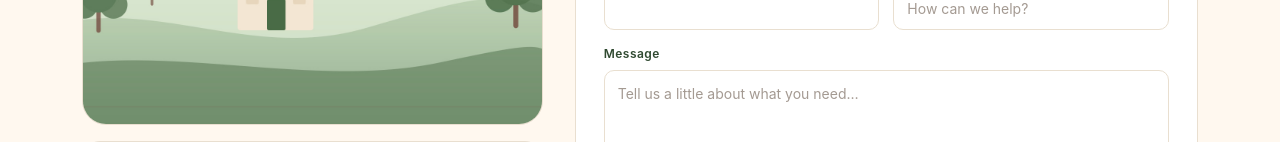
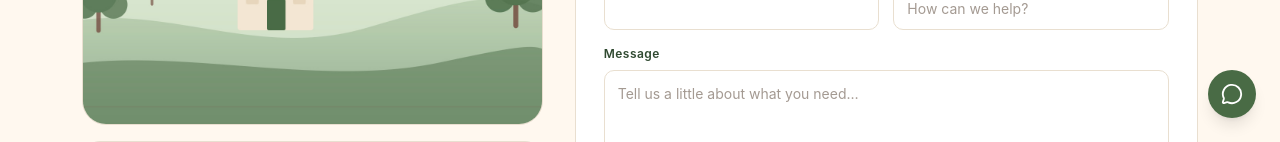
Before and after one commit to BhavyaDudhatra/GauDhaam, a Next.js app: page /contact in a window 1280 px wide. Shown: the part 658-800 px from the top of the page. Built offline with nearby package versions, Linux system fonts and the light colour scheme; no server answers.

Commit message:
Add floating message button bottom-right like LinkedIn

```diff
--- a/app/layout.tsx
+++ b/app/layout.tsx
@@ -4,6 +4,7 @@ import "./globals.css";
 import { CartProvider } from "@/components/cart/cart-context";
 import { ThemeProvider, themeScript } from "@/components/theme-provider";
 import { site } from "@/lib/site";
+import { FloatingMessageButton } from "@/components/site/floating-message-button";
 
 const siteUrl = process.env.NEXT_PUBLIC_SITE_URL || "http://localhost:3000";
 
@@ -59,6 +60,7 @@ export default function RootLayout({
         <ThemeProvider>
           <CartProvider>{children}</CartProvider>
         </ThemeProvider>
+        <FloatingMessageButton />
       </body>
     </html>
   );
--- /dev/null
+++ b/components/site/floating-message-button.tsx
@@ -0,0 +1,19 @@
+"use client";
+
+import Link from "next/link";
+import { MessageCircle } from "lucide-react";
+import { usePathname } from "next/navigation";
+
+export function FloatingMessageButton() {
+  const pathname = usePathname();
+  if (pathname.startsWith("/admin")) return null;
+  return (
+    <Link
+      href="/account/messages"
+      className="fixed bottom-6 right-6 z-50 flex h-12 w-12 items-center justify-center rounded-full bg-brand text-white shadow-lg hover:bg-brand-dark transition-colors"
+      aria-label="Message admin"
+    >
+      <MessageCircle size={22} />
+    </Link>
+  );
+}
```
